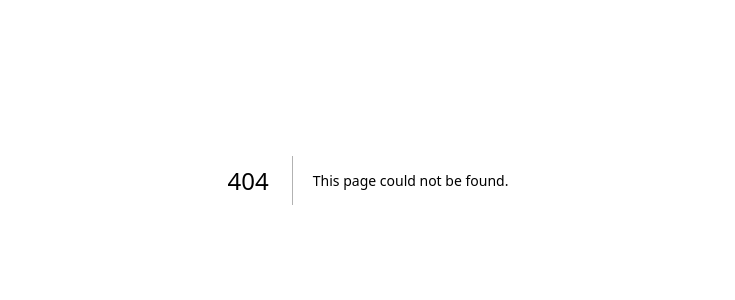
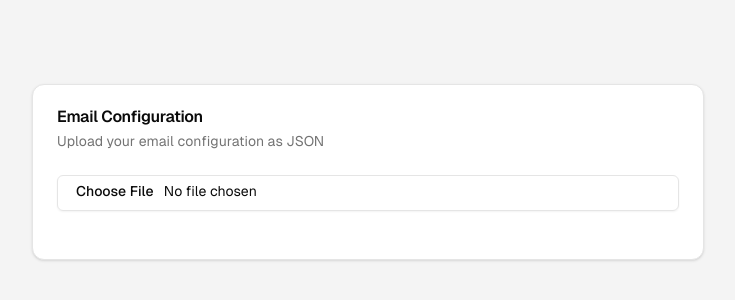
Before and after one commit to kowroo-dev/kowroo-tools, a Next.js app: page /emailer in a window 1280 px wide. Before the commit this address had no page. Shown: the part 220-520 px from the top of the page, without its empty margins (272-1007 px from the left). Built offline with nearby package versions, Linux system fonts and the light colour scheme.

Commit message:
feat: Add email sender component with configuration and recipient upload functionality

```diff
--- /dev/null
+++ b/app/emailer/page.tsx
@@ -0,0 +1,155 @@
+"use client";
+
+import { useState, ChangeEvent } from 'react'
+import { Button } from "@/components/ui/button"
+import { Input } from "@/components/ui/input"
+import { Textarea } from "@/components/ui/textarea"
+import { Card, CardContent, CardDescription, CardFooter, CardHeader, CardTitle } from "@/components/ui/card"
+
+interface EmailConfig {
+    EMAIL_HOST: string;
+    EMAIL_PORT: string;
+    EMAIL_HOST_USER: string;
+    EMAIL_HOST_PASSWORD: string;
+    DEFAULT_FROM_EMAIL: string;
+}
+
+export default function EmailSender() {
+    const [config, setConfig] = useState<EmailConfig | null>(null)
+    const [recipients, setRecipients] = useState<string[]>([])
+    const [subject, setSubject] = useState<string>('')
+    const [message, setMessage] = useState<string>('')
+
+    const handleConfigUpload = (event: ChangeEvent<HTMLInputElement>) => {
+        const file = event.target.files?.[0]
+        if (file) {
+            const reader = new FileReader()
+            reader.onload = (e: ProgressEvent<FileReader>) => {
+                try {
+                    const json = JSON.parse(e.target?.result as string)
+                    setConfig(json)
+                } catch (error) {
+                    console.error('Error parsing JSON:', error)
+                }
+            }
+            reader.readAsText(file)
+        }
+    }
+
+    const handleRecipientsUpload = (event: ChangeEvent<HTMLInputElement>) => {
+        const file = event.target.files?.[0]
+        if (file) {
+            const reader = new FileReader()
+            reader.onload = (e: ProgressEvent<FileReader>) => {
+                const csv = e.target?.result as string
+                const lines = csv.split('\n')
+                const emails = lines.map(line => line.trim()).filter(line => line)
+                setRecipients(emails)
+            }
+            reader.readAsText(file)
+        }
+    }
+
+    const handleSendEmail = async () => {
+        try {
+            const response = await fetch('/api/send-email', {
+                method: 'POST',
+                headers: {
+                    'Content-Type': 'application/json',
+                },
+                body: JSON.stringify({
+                    config,
+                    recipients,
+                    subject,
+                    message,
+                }),
+            })
+            const data = await response.json()
+            if (response.ok) {
+                alert('Emails sent successfully!')
+            } else {
+                alert(`Error sending emails: ${data.error}`)
+            }
+        } catch (error) {
+            console.error('Error sending emails:', error)
+            alert('Error sending emails. Check console for details.')
+        }
+    }
+
+    return (
+        <main className="flex items-center justify-center gap-10 min-h-screen">
+
+            <div className="max-w-2xl w-full">
+                <Card className="mb-4 w-full">
+                    <CardHeader>
+                        <CardTitle>Email Configuration</CardTitle>
+                        <CardDescription>Upload your email configuration as JSON</CardDescription>
+                    </CardHeader>
+                    <CardContent>
+                        <Input type="file" accept=".json" onChange={handleConfigUpload} />
+                    </CardContent>
+                    <CardFooter>
+                        {config && <p className="text-sm text-green-600">Configuration loaded</p>}
+                    </CardFooter>
+                </Card>
+
+                {
+                    config && <Card className="mb-4 w-full">
+                        <CardHeader>
+                            <CardTitle>Recipient List</CardTitle>
+                            <CardDescription>Upload your recipient list as CSV</CardDescription>
+                        </CardHeader>
+                        <CardContent>
+                            <Input type="file" accept=".csv" onChange={handleRecipientsUpload} />
+                            {
+                                recipients.length > 0 &&
+                                <div className="mt-4 flex space-x-2 overflow-x-auto">
+                                    {recipients.map((recipient, index) => (
+                                        <div
+                                            key={index}
+                                            className="py-1 px-2 bg-gray-200 rounded-2xl whitespace-nowrap text-sm"
+                                        >
+                                            {recipient}
+                                        </div>
+                                    ))}
+                                </div>
+
+                            }
+                        </CardContent>
+                        <CardFooter>
+                            {recipients.length > 0 && <p className="text-sm text-green-600">{recipients.length} recipients loaded</p>}
+                        </CardFooter>
+                    </Card>
+                }
+
+                {
+                    config && recipients.length > 0 &&
+                    (
+                        <Card className="mb-4 w-full">
+                            <CardHeader>
+                                <CardTitle>Compose Email</CardTitle>
+                            </CardHeader>
+                            <CardContent>
+                                <div className="space-y-4">
+                                    <div>
+                                        <label htmlFor="subject" className="block text-sm font-medium text-gray-700">Subject</label>
+                                        <Input id="subject" value={subject} onChange={(e) => setSubject(e.target.value)} placeholder="Enter email subject" />
+                                    </div>
+                                    <div>
+                                        <label htmlFor="message" className="block text-sm font-medium text-gray-700">Message</label>
+                                        <Textarea id="message" value={message} onChange={(e) => setMessage(e.target.value)} placeholder="Enter email message" rows={5} />
+                                    </div>
+                                </div>
+                            </CardContent>
+                            <CardFooter>
+                                <Button onClick={handleSendEmail} disabled={!config || recipients.length === 0 || !subject || !message}>
+                                    Send Emails
+                                </Button>
+                            </CardFooter>
+                        </Card>
+                    )
+                }
+            </div>
+        </main>
+    )
+}
```
